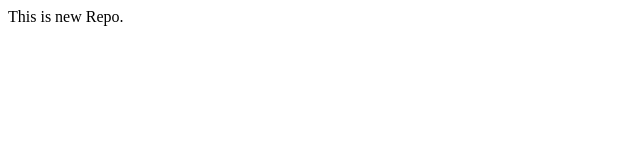
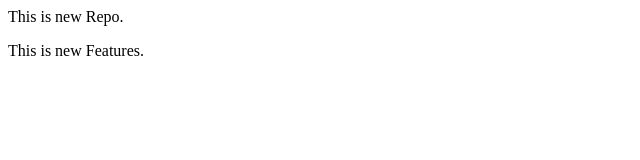
Before and after one commit to rohitkrcsk/LocalRepo, a plain HTML site: page index.html in a window 1280 px wide. Shown: the whole page, without its empty margins (0-640 px from the left). Drawn offline with Linux system fonts and the light colour scheme.

Commit message:
add features

```diff
--- a/index.html
+++ b/index.html
@@ -1 +1,2 @@
 <p>This is new Repo. </p>
+<p>This is new Features.</p>
```
